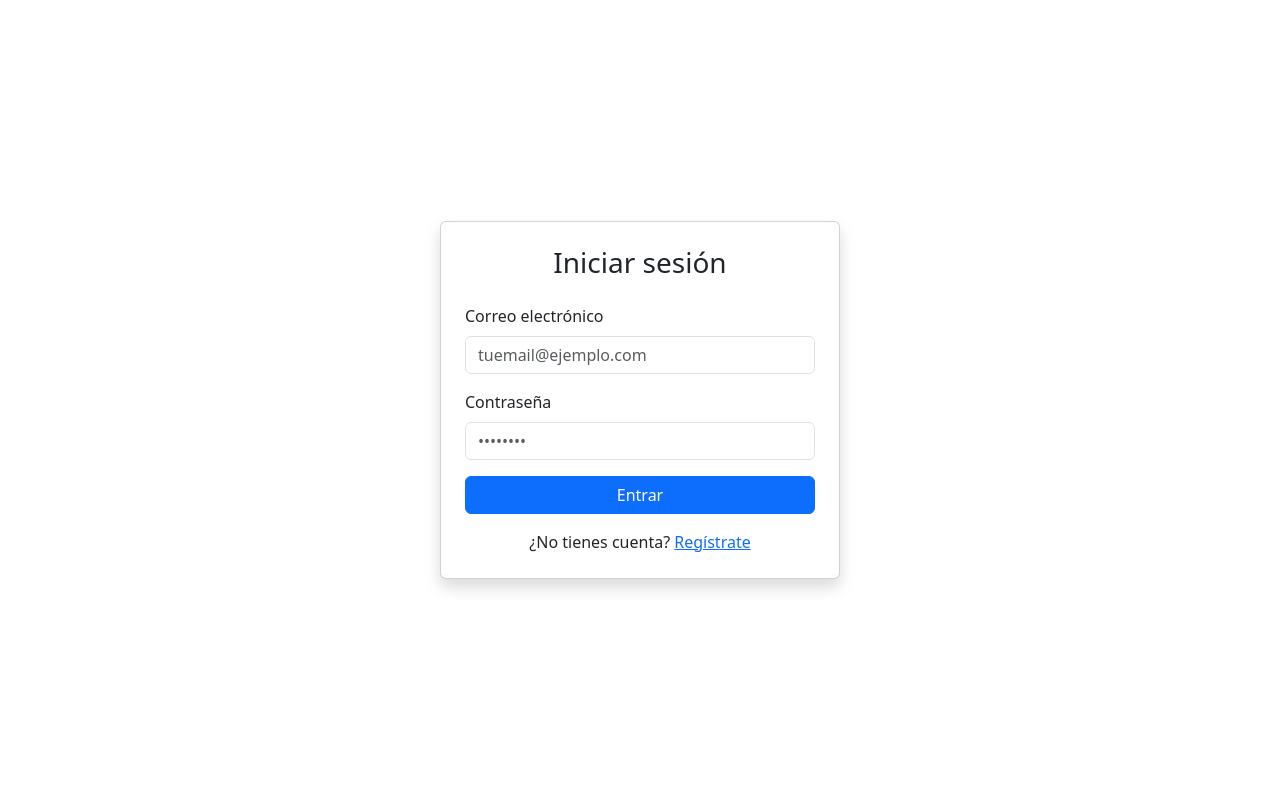
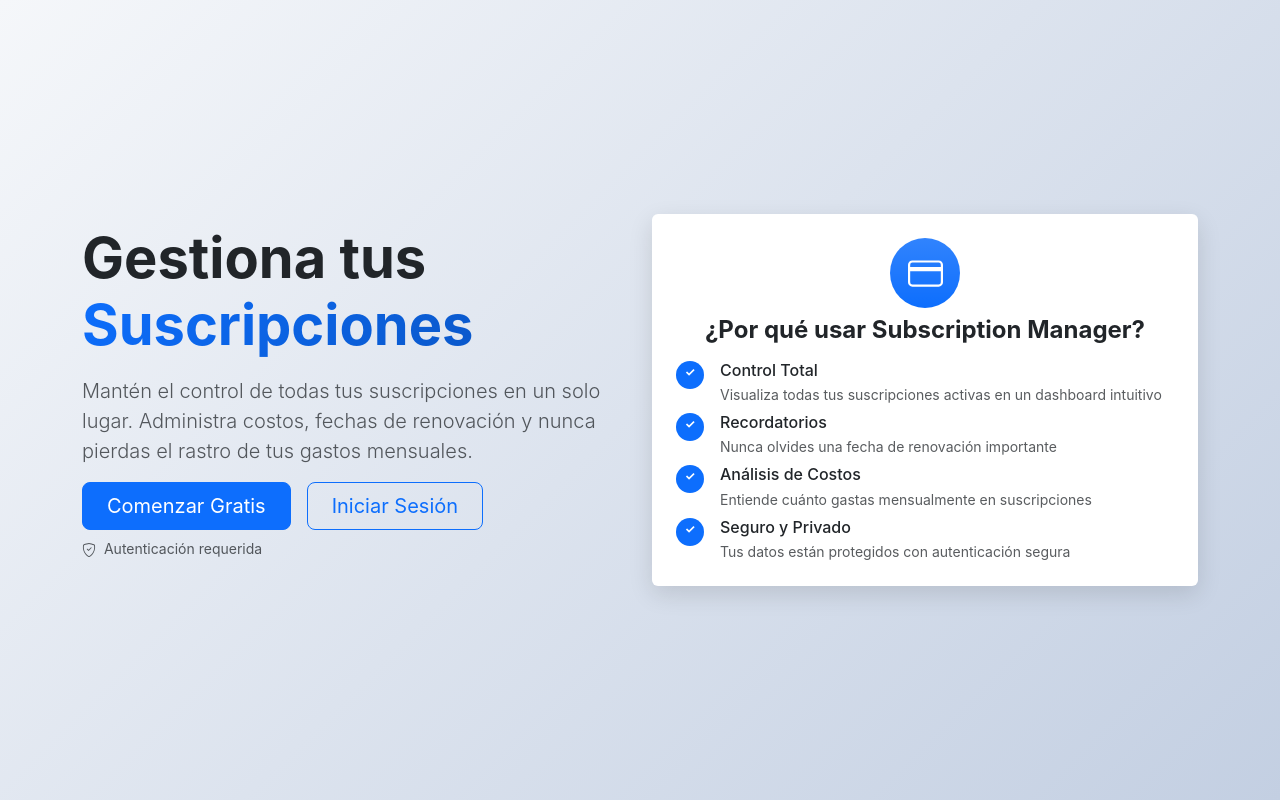
Before and after one commit to raullp24/subscription-manager-front, an Angular app: page / in a window 1280 px wide. Before the commit this address led to /login. Built offline with nearby package versions, Linux system fonts and the light colour scheme.

Commit message:
Añadida home page y estilos

```diff
--- a/src/app/app.routes.ts
+++ b/src/app/app.routes.ts
@@ -3,9 +3,10 @@
 import { Register } from './register/register';
 import { Subscriptions } from './subscriptions/subscriptions';
 import { SubscriptionDetail } from './subscription-detail/subscription-detail';
+import { Home } from './home/home';
 
 export const routes: Routes = [
-    {path : '', redirectTo: 'login', pathMatch: 'full'},
+    {path : '', component: Home},
     {path: 'login', component: Login},
     {path: 'register', component: Register},
     {path: 'subscriptions/:userId', component: Subscriptions},
--- /dev/null
+++ b/src/app/home/home.css
@@ -0,0 +1,22 @@
+.home-container {
+  height: 100vh;
+  overflow: hidden;
+  display: flex;
+  flex-direction: column;
+  justify-content: center;
+}
+
+.feature-icon {
+  font-size: 2rem;
+}
+
+.display-3 {
+  line-height: 1.2;
+}
+
+.text-primary {
+  background: linear-gradient(135deg, #0d6efd 0%, #0a58ca 100%);
+  -webkit-background-clip: text;
+  -webkit-text-fill-color: transparent;
+  background-clip: text;
+}
--- /dev/null
+++ b/src/app/home/home.html
@@ -0,0 +1,126 @@
+<div class="home-container">
+  <div class="container">
+    <div class="row align-items-center">
+      <div class="col-lg-6 text-center text-lg-start mb-4 mb-lg-0">
+        <h1 class="display-4 fw-bold mb-3">
+          Gestiona tus <span class="text-primary">Suscripciones</span>
+        </h1>
+        <p class="lead text-muted mb-3">
+          Mantén el control de todas tus suscripciones en un solo lugar. Administra costos, fechas
+          de renovación y nunca pierdas el rastro de tus gastos mensuales.
+        </p>
+        <div class="d-flex gap-3 justify-content-center justify-content-lg-start mb-2">
+          <a routerLink="/register" class="btn btn-primary btn-lg px-4"> Comenzar Gratis </a>
+          <a routerLink="/login" class="btn btn-outline-primary btn-lg px-4"> Iniciar Sesión </a>
+        </div>
+        <p class="text-muted small">
+          <svg
+            xmlns="http://www.w3.org/2000/svg"
+            width="14"
+            height="14"
+            fill="currentColor"
+            class="bi bi-shield-check me-1"
+            viewBox="0 0 16 16"
+          >
+            <path
+              d="M5.338 1.59a61 61 0 0 0-2.837.856.48.48 0 0 0-.328.39c-.554 4.157.726 7.19 2.253 9.188a10.7 10.7 0 0 0 2.287 2.233c.346.244.652.42.893.533q.18.085.293.118a1 1 0 0 0 .101.025 1 1 0 0 0 .1-.025q.114-.034.294-.118c.24-.113.547-.29.893-.533a10.7 10.7 0 0 0 2.287-2.233c1.527-1.997 2.807-5.031 2.253-9.188a.48.48 0 0 0-.328-.39c-.651-.213-1.75-.56-2.837-.855C9.552 1.29 8.531 1.067 8 1.067c-.53 0-1.552.223-2.662.524zM5.072.56C6.157.265 7.31 0 8 0s1.843.265 2.928.56c1.11.3 2.229.655 2.887.87a1.54 1.54 0 0 1 1.044 1.262c.596 4.477-.787 7.795-2.465 9.99a11.8 11.8 0 0 1-2.517 2.453 7 7 0 0 1-1.048.625c-.28.132-.581.24-.829.24s-.548-.108-.829-.24a7 7 0 0 1-1.048-.625 11.8 11.8 0 0 1-2.517-2.453C1.928 10.487.545 7.169 1.141 2.692A1.54 1.54 0 0 1 2.185 1.43 63 63 0 0 1 5.072.56"
+            />
+            <path
+              d="M10.854 5.146a.5.5 0 0 1 0 .708l-3 3a.5.5 0 0 1-.708 0l-1.5-1.5a.5.5 0 1 1 .708-.708L7.5 7.793l2.646-2.647a.5.5 0 0 1 .708 0"
+            />
+          </svg>
+          Autenticación requerida
+        </p>
+      </div>
+
+      <div class="col-lg-6">
+        <div class="card shadow-lg border-0">
+          <div class="card-body p-4">
+            <div class="text-center mb-3">
+              <div
+                class="feature-icon bg-primary bg-gradient text-white rounded-circle d-inline-flex align-items-center justify-content-center mb-2"
+                style="width: 70px; height: 70px"
+              >
+                <svg
+                  xmlns="http://www.w3.org/2000/svg"
+                  width="35"
+                  height="35"
+                  fill="currentColor"
+                  class="bi bi-credit-card"
+                  viewBox="0 0 16 16"
+                >
+                  <path
+                    d="M0 4a2 2 0 0 1 2-2h12a2 2 0 0 1 2 2v8a2 2 0 0 1-2 2H2a2 2 0 0 1-2-2zm2-1a1 1 0 0 0-1 1v1h14V4a1 1 0 0 0-1-1zm13 4H1v5a1 1 0 0 0 1 1h12a1 1 0 0 0 1-1z"
+                  />
+                </svg>
+              </div>
+              <h4 class="fw-bold">¿Por qué usar Subscription Manager?</h4>
+            </div>
+
+            <div class="feature-list">
+              <div class="d-flex align-items-start mb-2">
+                <div
+                  class="badge bg-primary rounded-circle me-3"
+                  style="width: 28px; height: 28px; padding-top: 5px"
+                >
+                  ✓
+                </div>
+                <div>
+                  <h6 class="mb-1">Control Total</h6>
+                  <p class="text-muted small mb-0">
+                    Visualiza todas tus suscripciones activas en un dashboard intuitivo
+                  </p>
+                </div>
+              </div>
+
+              <div class="d-flex align-items-start mb-2">
+                <div
+                  class="badge bg-primary rounded-circle me-3"
+                  style="width: 28px; height: 28px; padding-top: 5px"
+                >
+                  ✓
+                </div>
+                <div>
+                  <h6 class="mb-1">Recordatorios</h6>
+                  <p class="text-muted small mb-0">
+                    Nunca olvides una fecha de renovación importante
+                  </p>
+                </div>
+              </div>
+
+              <div class="d-flex align-items-start mb-2">
+                <div
+                  class="badge bg-primary rounded-circle me-3"
+                  style="width: 28px; height: 28px; padding-top: 5px"
+                >
+                  ✓
+                </div>
+                <div>
+                  <h6 class="mb-1">Análisis de Costos</h6>
+                  <p class="text-muted small mb-0">
+                    Entiende cuánto gastas mensualmente en suscripciones
+                  </p>
+                </div>
+              </div>
+
+              <div class="d-flex align-items-start">
+                <div
+                  class="badge bg-primary rounded-circle me-3"
+                  style="width: 28px; height: 28px; padding-top: 5px"
+                >
+                  ✓
+                </div>
+                <div>
+                  <h6 class="mb-1">Seguro y Privado</h6>
+                  <p class="text-muted small mb-0">
+                    Tus datos están protegidos con autenticación segura
+                  </p>
+                </div>
+              </div>
+            </div>
+          </div>
+        </div>
+      </div>
+    </div>
+  </div>
+</div>
--- a/src/app/login/login.html
+++ b/src/app/login/login.html
@@ -1,6 +1,12 @@
 <div class="container d-flex justify-content-center align-items-center vh-100">
   <div class="card shadow p-4" style="max-width: 400px; width: 100%;">
-    <h3 class="text-center mb-4">Iniciar sesión</h3>
+    <div class="d-flex align-items-center mb-3">
+      <a routerLink="/" class="btn btn-sm btn-outline-secondary me-2">
+        ← Inicio
+      </a>
+      <h3 class="mb-0 flex-grow-1 text-center">Iniciar sesión</h3>
+      <div style="width: 60px;"></div>
+    </div>
 
     <form [formGroup]="loginForm" (ngSubmit)="onSubmit()">
       <!-- Email -->
@@ -37,7 +43,7 @@
       <!-- Enlace a registro -->
       <p class="text-center mt-3 mb-0">
         ¿No tienes cuenta?
-        <a href="/register">Regístrate</a>
+        <a routerLink="/register">Regístrate</a>
       </p>
     </form>
   </div>
--- a/src/app/login/login.ts
+++ b/src/app/login/login.ts
@@ -1,11 +1,11 @@
 import { Component, inject } from '@angular/core';
 import { FormControl, FormGroup, ReactiveFormsModule} from '@angular/forms';
-import { RouterOutlet } from "@angular/router";
+import { RouterOutlet, RouterLink } from "@angular/router";
 import { AuthService } from '../services/auth.service';
 
 @Component({
   selector: 'app-login',
-  imports: [RouterOutlet, ReactiveFormsModule],
+  imports: [RouterOutlet, ReactiveFormsModule, RouterLink],
   templateUrl: './login.html',
   styleUrl: './login.css',
 })
--- a/src/app/navbar/navbar.html
+++ b/src/app/navbar/navbar.html
@@ -1,5 +1,5 @@
 
-<div class="d-flex navbar bg-light shadow-sm mb-4 me-2 ms-2 align-items-center justify-content-between">
-    <span>Autenticado como: <strong>{{user?.name}}</strong></span>
-    <button class="btn btn-outline-danger" (click)="handleLogout()">Logout</button>
+<div class="d-flex navbar bg-light shadow-sm mb-4 align-items-center justify-content-between">
+    <span class="ms-2">Autenticado como: <strong>{{user?.name}}</strong></span>
+    <button class="btn btn-outline-danger me-2" (click)="handleLogout()">Logout</button>
 </div>
--- a/src/app/register/register.html
+++ b/src/app/register/register.html
@@ -1,6 +1,12 @@
 <div class="container d-flex justify-content-center align-items-center vh-100">
   <div class="card shadow p-4" style="max-width: 400px; width: 100%;">
-    <h3 class="text-center mb-4">Registrarse</h3>
+    <div class="d-flex align-items-center mb-3">
+      <a routerLink="/" class="btn btn-sm btn-outline-secondary me-2">
+        ← Inicio
+      </a>
+      <h3 class="mb-0 flex-grow-1 text-center">Registrarse</h3>
+      <div style="width: 60px;"></div>
+    </div>
 
     <form [formGroup]="registerForm" (ngSubmit)="onSubmit()">
       <div class="mb-3">
@@ -50,6 +56,11 @@
           Registrarse
         </button>
       </div>
+
+      <p class="text-center mt-3 mb-0">
+        ¿Ya tienes cuenta?
+        <a routerLink="/login">Inicia sesión</a>
+      </p>
     </form>
   </div>
 </div>
--- a/src/app/register/register.ts
+++ b/src/app/register/register.ts
@@ -1,11 +1,11 @@
 import { Component, inject } from '@angular/core';
 import { FormControl, FormGroup, ReactiveFormsModule} from '@angular/forms';
-import { RouterOutlet } from "@angular/router";
+import { RouterOutlet, RouterLink } from "@angular/router";
 import { AuthService } from '../services/auth.service';
 
 @Component({
   selector: 'app-register',
-  imports: [RouterOutlet, ReactiveFormsModule],
+  imports: [RouterOutlet, ReactiveFormsModule, RouterLink],
   templateUrl: './register.html',
   styleUrl: './register.css',
 })
--- a/src/styles.css
+++ b/src/styles.css
@@ -1 +1,40 @@
 /* You can add global styles to this file, and also import other style files */
+
+/* Background suave y minimalista */
+body {
+  margin: 0;
+  padding: 0;
+  min-height: 100vh;
+  background: linear-gradient(135deg, #f5f7fa 0%, #c3cfe2 100%);
+  font-family: -apple-system, BlinkMacSystemFont, 'Segoe UI', Roboto, Oxygen, Ubuntu, Cantarell, sans-serif;
+}
+
+/* Mantener las tarjetas limpias */
+.card {
+  background: #ffffff !important;
+  border: none !important;
+  transition: transform 0.2s ease, box-shadow 0.2s ease;
+}
+
+.card:hover {
+  transform: translateY(-2px);
+}
+
+/* Sombras mejoradas */
+.shadow-sm {
+  box-shadow: 0 2px 8px rgba(0, 0, 0, 0.08) !important;
+}
+
+.shadow {
+  box-shadow: 0 4px 12px rgba(0, 0, 0, 0.1) !important;
+}
+
+.shadow-lg {
+  box-shadow: 0 8px 24px rgba(0, 0, 0, 0.12) !important;
+}
+
+/* Mejorar navbar */
+.navbar.bg-light {
+  background: rgba(255, 255, 255, 0.95) !important;
+  backdrop-filter: blur(10px);
+}
```
Also changed, not shown: src/app/home/home.ts (added, +12 -0 lines).
